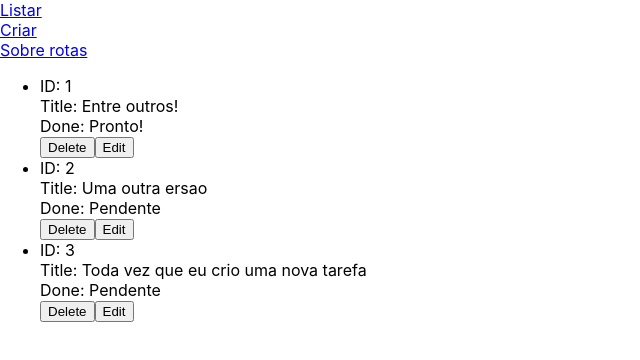
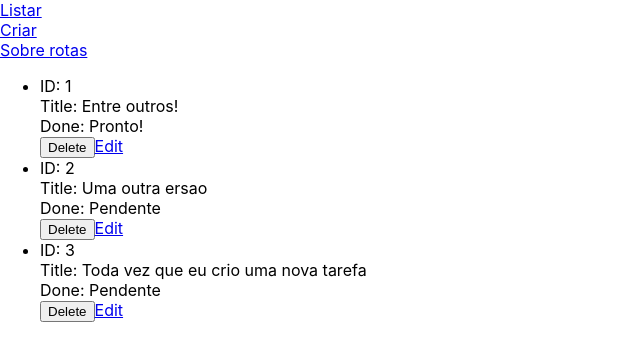
Before and after one commit to tiagoamaro/toti-turma-10-todo-crud, a React (Create React App) app: page / in a window 1280 px wide. Shown: the top 360 px of the page, without its empty margins (0-640 px from the left). Built offline with nearby package versions, Linux system fonts and the light colour scheme; data requests are answered from the project's data file.

Commit message:
List and show tasks using functional components and React router

```diff
--- a/src/Lista.js
+++ b/src/Lista.js
@@ -1,9 +1,17 @@
-import React from "react";
+import React, { useState, useEffect } from "react";
 import Tarefa from "./Tarefa";
 
-export default function Lista(props) {
-    const taskList = props.tasks.map(task => {
-        return <Tarefa key={task.id} task={task} fetchTasksCallback={props.fetchTasksCallback} />
+export default function Lista() {
+    const [tasks, setTasks] = useState([]);
+
+    useEffect(() => {
+        fetch("http://localhost:3001/tasks")
+          .then(response => response.json())
+          .then(tasks => setTasks(tasks))
+    }, [])
+
+    const taskList = tasks.map(task => {
+        return <Tarefa key={task.id} task={task} />
     })
 
     return (
--- a/src/Tarefa.js
+++ b/src/Tarefa.js
@@ -1,38 +1,17 @@
 import React from "react";
-import EditarTarefa from "./EditarTarefa";
+import { Link, useHistory } from "react-router-dom";
 
-export default class Tarefa extends React.Component {
-    constructor(props) {
-        super(props)
+export default function Tarefa({ task }) {
+    const history = useHistory()
+    const { id, title, done } = task
 
-        this.state = {
-            editing: false
+    const deleteTask = () => {
+        fetch(`http://localhost:3001/tasks/${id}`, { method: "DELETE" })
+
+        // After deleting, let's refresh the page
+        history.go(0)
     }
 
-        this.delete = this.delete.bind(this);
-        this.switchEdit = this.switchEdit.bind(this);
-    }
-
-    delete() {
-        const { id } = this.props.task;
-        const url = `http://localhost:3001/tasks/${id}`;
-
-        fetch(url, {
-            method: "DELETE"
-        })
-
-        this.props.fetchTasksCallback();
-    }
-
-    switchEdit() {
-        this.setState({ editing: !this.state.editing })
-    }
-
-    render() {
-        // this.props.task
-        // task => { id, title, done }
-
-        const { id, title, done } = this.props.task;
 
     return (
         <li>
@@ -40,19 +19,8 @@ export default class Tarefa extends React.Component {
             <div>Title: {title}</div>
             <div>Done: {done ? "Pronto!" : "Pendente"}</div>
 
-                <button onClick={this.delete}>Delete</button>
-                <button onClick={this.switchEdit}>Edit</button>
-
-                {
-                    this.state.editing ?
-                        <EditarTarefa
-                            task={this.props.task}
-                            fetchTasksCallback={this.props.fetchTasksCallback}
-                            switchEdit={this.switchEdit}
-                        /> :
-                        null
-                }
+            <button onClick={deleteTask}>Delete</button>
+            <Link to={`/edit/${id}`}>Edit</Link>
         </li>
     )
 }
-}
```
Lines whose indentation alone changed are shown as unchanged.
